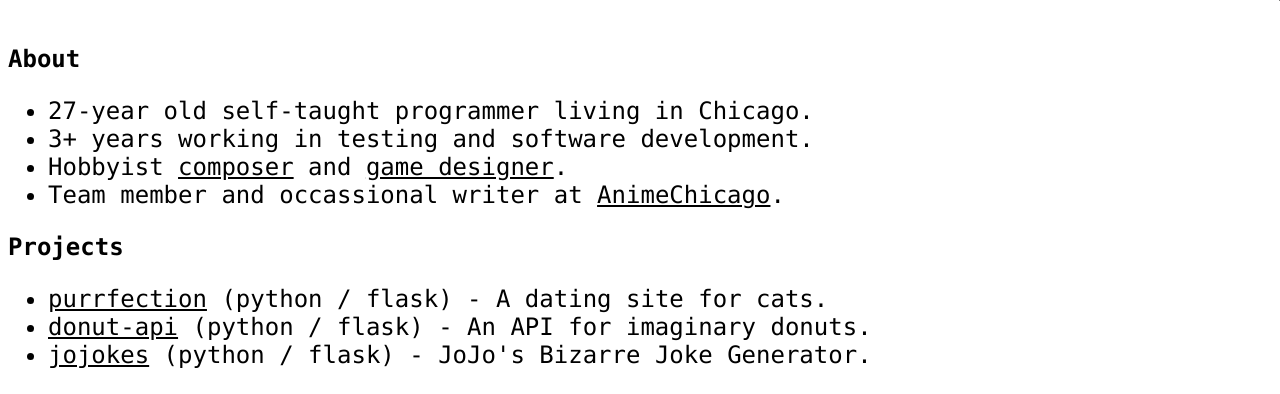
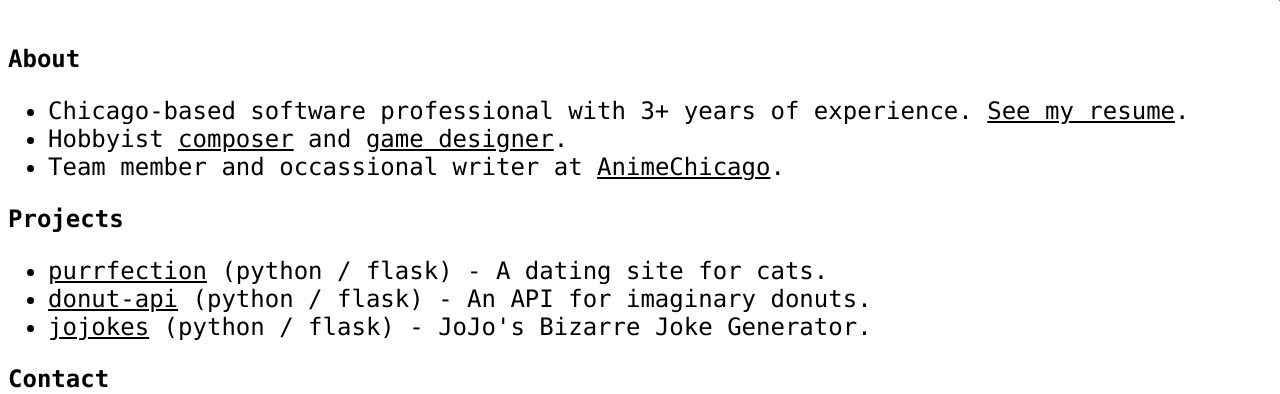
Before and after one commit to sharma7n/mysite, a Flask app: page / in a window 1280 px wide. Shown: the part 79-473 px from the top of the page. Run offline with Flask 2, Linux system fonts and the light colour scheme.

Commit message:
link resume

```diff
--- a/templates/index.html
+++ b/templates/index.html
@@ -4,8 +4,7 @@
 
 	<b>About</b><br>
 	<ul>
-		<li>{{ age }}-year old self-taught programmer living in Chicago.</li>
-		<li>{{ experience }}+ years working in testing and software development.</li>
+		<li>Chicago-based software professional with {{ experience }}+ years of experience. <a href="{{ url_for('static', filename='NikSharmaResume.pdf') }}">See my resume</a>.</li>
 		<li>Hobbyist <a href="https://www.youtube.com/user/Merk2/videos?sort=dd&shelf_id=0&view=0">composer</a> and <a href="{{ url_for('games') }}">game designer</a>.</li>
 		<li>Team member and occassional writer at <a href="https://animechicago.com/">AnimeChicago</a>.</li>
 	</ul>
```
Also changed, not shown: 1 other file.
